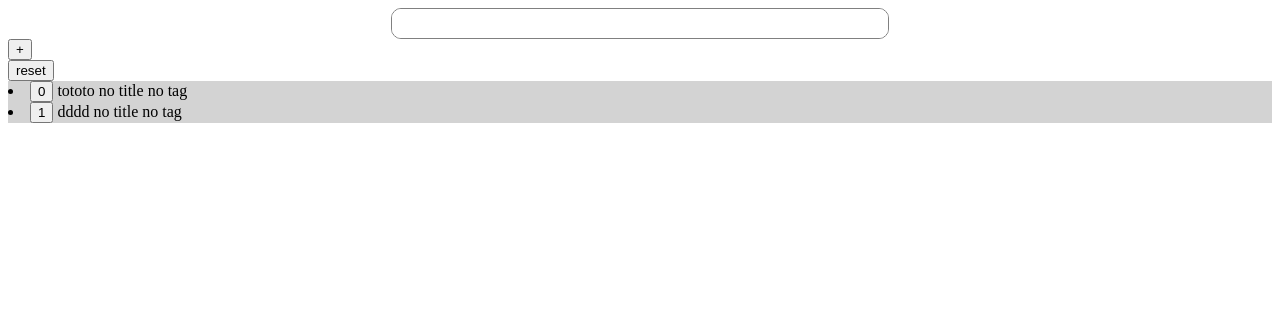
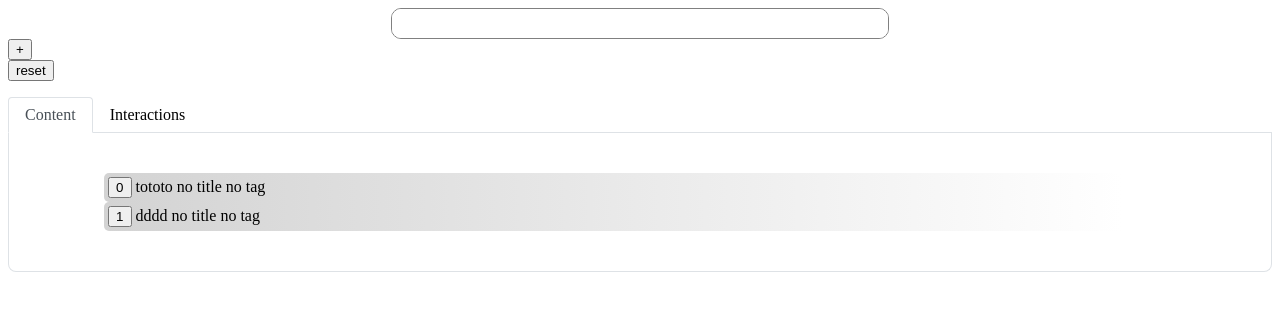
Before and after one commit to Hyperyon/smarter-links, a SvelteKit app: page / in a window 1280 px wide. Shown: the top 310 px of the page. Built offline with nearby package versions, Linux system fonts and the light colour scheme.

Commit message:
add edit mode + tabs system

```diff
--- a/src/routes/+page.svelte
+++ b/src/routes/+page.svelte
@@ -1,6 +1,11 @@
 <script type="text/javascript">
 import {storedb, id, db} from './ServiceStore.js'
 import Line from './Line.svelte'
+import Tabs from "./Tabs.svelte"
+import Url from "./Url.svelte"
+import Main from "./Main.svelte"
+
+
 
 let input = ''
 let tags = ''
@@ -34,6 +39,19 @@ function reset() {
 	storedb.set([...$db])
 }
 
+
+  let items = [
+    { label: "Content",
+		 value: 1,
+		 component: Main
+		},
+    { label: "Interactions",
+		 value: 2,
+		 component: Url
+		}
+  ]
+
+
 </script>
 
 
@@ -56,20 +74,16 @@ function reset() {
 </style>
 
 
-	<textarea type="text" id="input"
-	bind:value={input}
-	on:keydown={e=>{show(e)}} />
+<textarea type="text" id="input"
+bind:value={input}
+on:keydown={e=>{show(e)}} />
+
 {#if input}
-<input type="text" bind:value={tags} on:keydown={e=>{show(e)}} >
+	<input type="text" bind:value={tags} on:keydown={e=>{show(e)}} >
 {/if}
-
-
 <input type="button" value="+"
 on:click={addLine} >
 <br>
+
 <input type="button" value="reset" on:click={reset} />
-
-
-	{#each $storedb as item}
-	 <svelte:component this={Line} objAttr={item} />
-	{/each}
+<Tabs {items} />
--- a/src/routes/Line.svelte
+++ b/src/routes/Line.svelte
@@ -1,30 +1,41 @@
 <script type="text/javascript">
-
 import {storedb, db} from './ServiceStore.js'
 export let objAttr = {}
-
 
 function removeLine() {
 	$db = $db.filter((value)=>{
 		if(value.id != objAttr.id) return value
 	})
 	console.log($db)
-
 	$storedb = $db
 }
 
 let fucking_regex = /^(?:(?:ftp|https?):\/\/)?(?!0\.0\.0\.0$)(?:(?:(?:1?\d\d?|2[0-4]\d|25[0-5])(?:\.(?!$))?){4}|(?:[a-zA-Z\d]\.|[a-zA-Z\d](?:(?![-.]{2})[a-zA-Z\d-]){0,63}?[a-zA-Z\d]\.){1,63}?[a-z]{2,63})(?:[:/].*)?$/gm;
 var re_weburl = new RegExp(fucking_regex);
 let is_url = re_weburl.test(objAttr.link) ? true:false
+let is_edit = false
 
-function manageclick() {
-	console.log("maitrised")
-	console.log(objAttr)
+function edit() {
+
+	is_edit = !is_edit
+	if(is_edit){
+		console.log("edit mode")
+	}
 }
 
-if('tags' in objAttr && !Array.isArray(objAttr.tags)){
+function copy(text) {
+    let dummy = document.createElement("textarea");
+    document.body.appendChild(dummy);
+    dummy.value = text;
+    dummy.select();
+    document.execCommand("copy");
+    document.body.removeChild(dummy);
+}
+
+
+if('tags' in objAttr && !Array.isArray(objAttr.tags))
 	objAttr.tags = objAttr.tags.split(' ').filter(item =>item)
-}
+
 
 function filterTag(tag){
 $storedb = $storedb.filter((objet)=>{
@@ -34,13 +45,15 @@ $storedb = $storedb.filter((objet)=>{
 	})
 }
 
-let tag_value = ''
-
 </script>
 
-<li class="line" on:contextmenu|preventDefault={manageclick}>
+<li class="line" on:contextmenu|preventDefault={edit}
+	>
+<!-- 	on:click={()=>{copy(objAttr.link)}} -->
+
+
 <input type="button" value={objAttr.id}  on:click={removeLine} />
-
+{#if !is_edit}
 	{#if is_url} <a href={objAttr.link} target="_blank">{objAttr.link}</a>
 	{:else}		 {objAttr.link}
 	{/if}
@@ -54,17 +67,31 @@ let tag_value = ''
 	{#if objAttr.tags}
 		{#each objAttr.tags as tag}
 			<tag on:click={()=>filterTag(tag)}>{tag}</tag>
-
 		{/each}
 
 	{:else}
 		no tag
 	{/if}
+
+{:else}
+	<input type="text" bind:value={objAttr.link}>
+	{#if objAttr.tags}
+	{#each objAttr.tags as tag}
+		<input type="text" bind:value={tag}>
+	{/each}
+	{/if}
+{/if}
+
 </li>
 
 <style type="text/css">
 .line{
-	background:lightgrey;
+	background-image: linear-gradient(to right, lightgrey, white 95%);
+	width: 90%;
+	margin: 0 auto;
+	list-style-type: none;
+	padding: 4px;
+	border-radius: 5px;
 }
 
 .line:hover{
@@ -77,7 +104,6 @@ tag{
 	padding:2px;
 	padding-left: 5px;
 	padding-right: 5px;
-
     cursor:pointer;
     margin-left: 0.2rem;
 }
--- /dev/null
+++ b/src/routes/Main.svelte
@@ -0,0 +1,12 @@
+<script type="text/javascript">
+
+import Line from './Line.svelte'
+import {storedb, id, db} from './ServiceStore.js'
+
+
+</script>
+
+
+	{#each $storedb as item}
+	 <svelte:component this={Line} objAttr={item} />
+	{/each}
--- a/src/routes/ServiceStore.js
+++ b/src/routes/ServiceStore.js
@@ -4,5 +4,9 @@ import { writable } from 'svelte/store';
 export let storedb = writable({});
 export let db = writable({});
 export let id = writable({});
+export let is_edit = writable({});
+export let id_edit = writable({});
+
 
 storedb.set([{id:0, link:'tototo'},{id:1, link:'dddd'}])
+is_edit.set(false)
--- /dev/null
+++ b/src/routes/Tabs.svelte
@@ -0,0 +1,60 @@
+<script>
+  export let items = [];
+  export let activeTabValue = 1;
+
+  const handleClick = tabValue => () => (activeTabValue = tabValue);
+</script>
+
+<ul>
+{#each items as item}
+	<li class={activeTabValue === item.value ? 'active' : ''}>
+		<span on:click={handleClick(item.value)}>{item.label}</span>
+	</li>
+{/each}
+</ul>
+{#each items as item}
+	{#if activeTabValue == item.value}
+	<div class="box">
+		<svelte:component this={item.component}/>
+	</div>
+	{/if}
+{/each}
+<style>
+	.box {
+		margin-bottom: 10px;
+		padding: 40px;
+		border: 1px solid #dee2e6;
+    border-radius: 0 0 .5rem .5rem;
+    border-top: 0;
+	}
+  ul {
+    display: flex;
+    flex-wrap: wrap;
+    padding-left: 0;
+    margin-bottom: 0;
+    list-style: none;
+    border-bottom: 1px solid #dee2e6;
+  }
+	li {
+		margin-bottom: -1px;
+	}
+
+  span {
+    border: 1px solid transparent;
+    border-top-left-radius: 0.25rem;
+    border-top-right-radius: 0.25rem;
+    display: block;
+    padding: 0.5rem 1rem;
+    cursor: pointer;
+  }
+
+  span:hover {
+    border-color: #e9ecef #e9ecef #dee2e6;
+  }
+
+  li.active > span {
+    color: #495057;
+    background-color: #fff;
+    border-color: #dee2e6 #dee2e6 #fff;
+  }
+</style>
--- /dev/null
+++ b/src/routes/Url.svelte
@@ -0,0 +1 @@
+<p>only link here</p>
```
Lines whose indentation alone changed are shown as unchanged.
